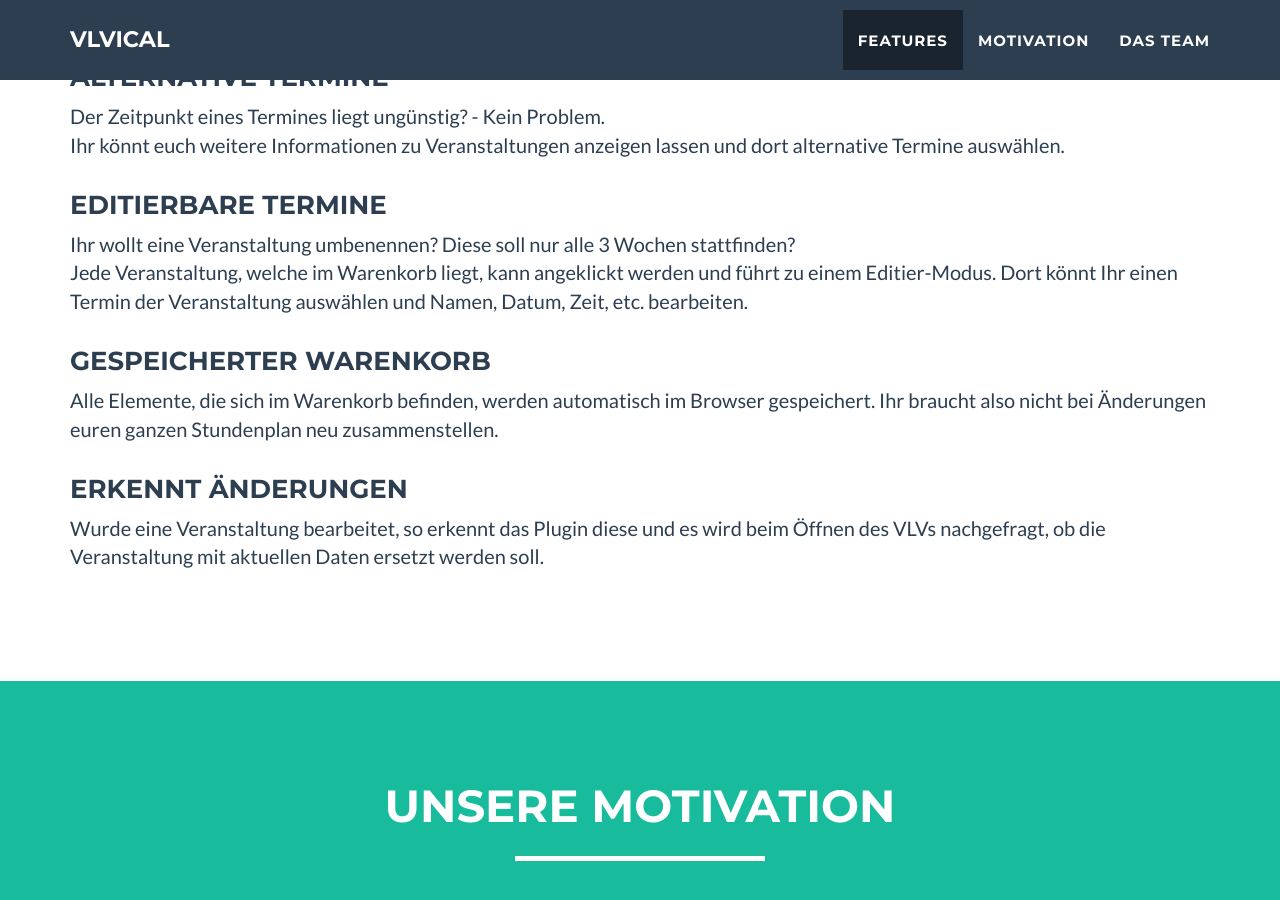
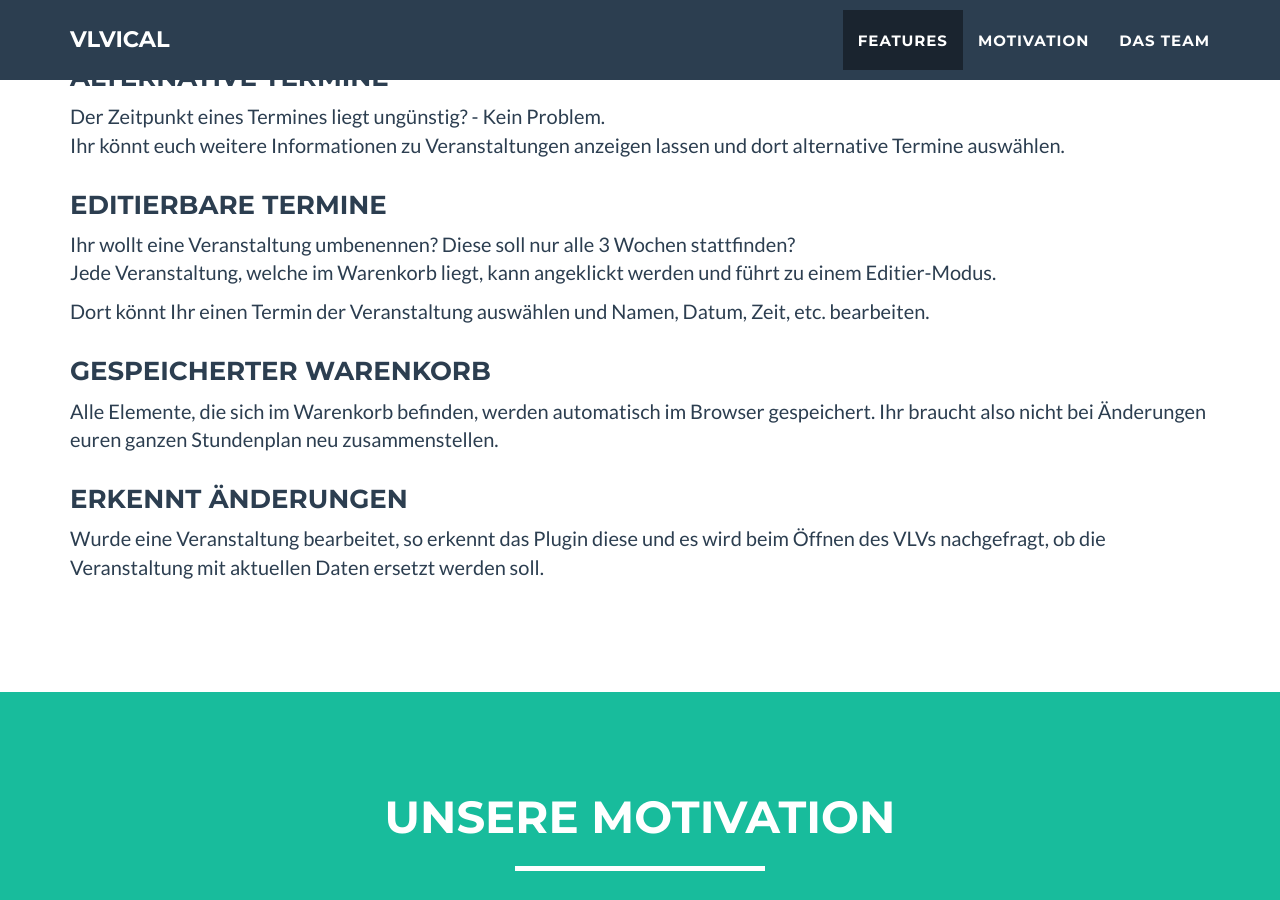
Before and after one commit to vlvical/vlvical.github.io, a Jekyll site: the page built from index.html, in a window 1280 px wide and 900 px high, scrolled down 1262 px. Built offline with Jekyll 4.4.1, drawn with Linux system fonts in a browser that asks for light colours.

Commit message:
Absatz eingefügt

```diff
--- a/_includes/features.html
+++ b/_includes/features.html
@@ -20,7 +20,8 @@
                 <div class="col-lg-12">
                     <h3>Editierbare Termine</h3>
                     <p>Ihr wollt eine Veranstaltung umbenennen? Diese soll nur alle 3 Wochen stattfinden? <br>
-                    Jede Veranstaltung, welche im Warenkorb liegt, kann angeklickt werden und führt zu einem Editier-Modus. Dort könnt Ihr einen Termin der Veranstaltung auswählen und Namen, Datum, Zeit, etc. bearbeiten.</p>
+                    Jede Veranstaltung, welche im Warenkorb liegt, kann angeklickt werden und führt zu einem Editier-Modus. </p>
+                    <p>Dort könnt Ihr einen Termin der Veranstaltung auswählen und Namen, Datum, Zeit, etc. bearbeiten.</p>
                 </div>
                 <div class="col-lg-12">
                     <h3>Gespeicherter Warenkorb</h3>
```
